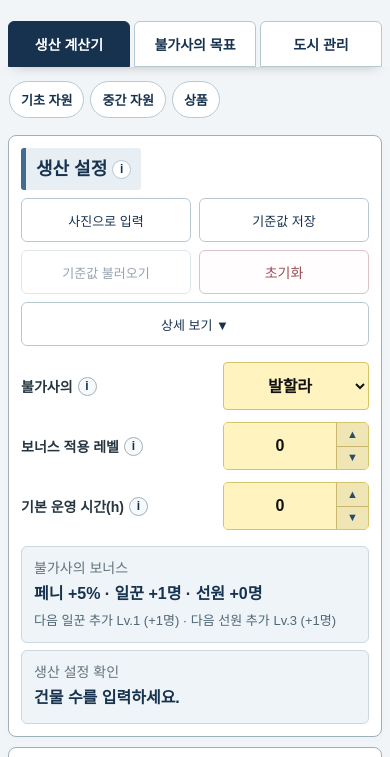
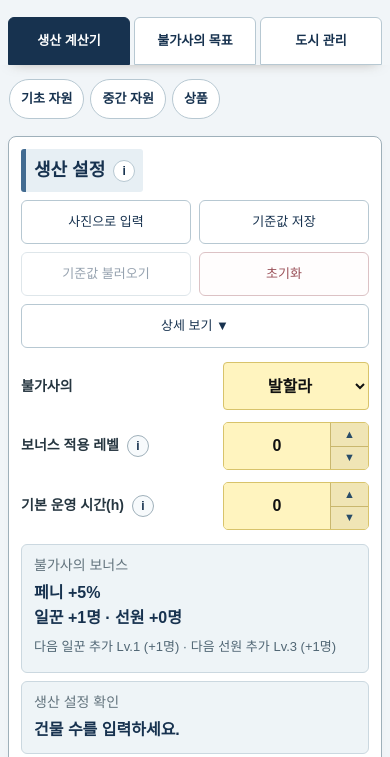
Before and after one commit to M-ule/Viking-Culture, a plain HTML site: page index.html in a window 390 px wide. Shown: the part 79-836 px from the top of the page. Drawn offline with Linux system fonts and the light colour scheme.

Commit message:
생산 설정 버튼·입력칸·요약 카드 배치를 마야와 통일

```diff
--- a/index.html
+++ b/index.html
@@ -508,7 +508,7 @@ main{padding:14px 8px;max-width:100%;overflow-x:clip}h1{font-size:21px}.card{pad
 }
 .home-mix{display:flex;align-items:center;gap:8px;flex-wrap:wrap}.home-mix label{display:inline-flex;align-items:center;gap:4px;white-space:nowrap}.home-mix-total{white-space:nowrap;color:var(--blue);font-size:.95em}.home-mix input{width:66px;min-width:55px;height:35px}
 </style>
-<link rel="stylesheet" href="simulator-layout.css?v=20261127">
+<link rel="stylesheet" href="simulator-layout.css?v=20261127b">
 </head><body><main><h1>바이킹 문명 시뮬레이터</h1><div class="legend"><span class="chip"></span>노란 칸에 입력</div><nav class="tabs" aria-label="계산기 탭"><button class="tab active" data-tab="prod">생산 계산기</button><button class="tab" data-tab="wonder">불가사의 목표</button><button class="tab" data-tab="city">도시 관리</button></nav><section id="panel-prod" class="panel active"><nav class="mobile-section-nav" aria-label="생산 계산기 섹션 바로가기"><a href="#stage0">기초 자원</a><a href="#stage1">중간 자원</a><a href="#stage2">상품</a></nav><section class="card" id="productionSettings">
 <div class="sectionbar"><h2 data-tip-key="생산 설정">생산 설정</h2><div class="title-actions">
 <button id="photoImportBtn" type="button">사진으로 입력</button>
@@ -517,7 +517,11 @@ main{padding:14px 8px;max-width:100%;overflow-x:clip}h1{font-size:21px}.card{pad
 <button id="resetBtn" class="danger" type="button">초기화</button>
 <button id="prodView" type="button" aria-controls="t1 t3 t2">상세 보기</button>
 </div></div>
-<div class="bar settings"><label class="wide" data-tip-key="불가사의">불가사의 <select id="wonderName" aria-label="불가사의 선택"><option>발할라</option><option>위그드라실</option><option>드래곤십 엘리다</option></select></label><label data-tip-key="보너스 적용 레벨">보너스 적용 레벨 <input id="bonusLv" type="number" min="0" max="50" step="1"></label><label data-tip-key="기본 운영 시간(h)">기본 운영 시간(h) <input id="baseH" type="number" min="0" step="any"></label></div><span id="resetStatus" role="status" class="status"></span>
+<div class="settings">
+<div class="production-field"><label for="wonderName">불가사의</label><select id="wonderName"><option>발할라</option><option>위그드라실</option><option>드래곤십 엘리다</option></select></div>
+<div class="production-field"><label for="bonusLv" data-tip-key="보너스 적용 레벨">보너스 적용 레벨</label><input id="bonusLv" type="number" min="0" max="50" step="1"></div>
+<div class="production-field"><label for="baseH" data-tip-key="기본 운영 시간(h)">기본 운영 시간(h)</label><input id="baseH" type="number" min="0" step="any"></div>
+</div><span id="resetStatus" role="status" class="status"></span>
 <div id="bonusSummary" class="summary"></div></section><div id="productionSections"><div class="card" id="stage0"><div class="sectionbar"><div class="production-section-title"><h2 data-tip-key="기초 자원">기초 자원</h2><div class="production-title-meta">
 <span class="detail-summary" id="detailSummary0">기본 설정 사용</span></div></div>
 <button type="button" class="detail-open" data-detail-group="0" aria-label="기초 자원 상세 설정"><span class="detail-open-full">기초 자원 </span>상세 설정</button></div><div class="wrap"><table class="prodtable" id="t1"><thead></thead><tbody></tbody></table></div></div><div class="card" id="stage1"><div class="sectionbar"><div class="production-section-title"><h2 data-tip-key="중간 자원">중간 자원</h2><div class="production-title-meta">
@@ -1356,7 +1360,7 @@ function metricBox(k,v,cls=''){return '<div class="metric '+cls+'"><span>'+termH
 function summaryMetrics(target,arr){$(target).innerHTML=arr.map(([k,v,cls])=>metricBox(k,v,cls||'')).join('')}
 function fitMetricSummaries(){document.querySelectorAll('.summary .metric').forEach(box=>box.classList.remove('metric-compact','metric-tight'))}
 
-function decorateNumbers(root=document){root.querySelectorAll('input[type="number"]').forEach(input=>{if(input.matches('[data-k="stock"],.raw-stock,#dirhamStock,#dirhamRate'))return;if(input.parentElement?.classList.contains('number-step'))return;const wrapper=document.createElement('span');wrapper.className='number-step';const arrows=document.createElement('span');arrows.className='number-arrows';const name=input.getAttribute('aria-label')||input.closest('label')?.textContent.trim()||'숫자';for(const delta of [1,-1]){const button=document.createElement('button');button.type='button';button.dataset.numberDelta=String(delta);button.textContent=delta>0?'▲':'▼';button.setAttribute('aria-label',name+(delta>0?' 증가':' 감소'));button.disabled=input.disabled;arrows.appendChild(button)}input.replaceWith(wrapper);wrapper.appendChild(input);wrapper.appendChild(arrows)})}
+function decorateNumbers(root=document){root.querySelectorAll('input[type="number"]').forEach(input=>{if(input.matches('[data-k="stock"],.raw-stock,#dirhamStock,#dirhamRate'))return;if(input.parentElement?.classList.contains('number-step'))return;const wrapper=document.createElement('span');wrapper.className='number-step';const arrows=document.createElement('span');arrows.className='number-arrows';const name=input.getAttribute('aria-label')||input.labels?.[0]?.querySelector('.term-text')?.textContent||input.labels?.[0]?.textContent.trim()||'숫자';for(const delta of [1,-1]){const button=document.createElement('button');button.type='button';button.dataset.numberDelta=String(delta);button.textContent=delta>0?'▲':'▼';button.setAttribute('aria-label',name+(delta>0?' 증가':' 감소'));button.disabled=input.disabled;arrows.appendChild(button)}input.replaceWith(wrapper);wrapper.appendChild(input);wrapper.appendChild(arrows)})}
 function labelInputs(target){const root=$(target);root.querySelectorAll('table').forEach(table=>{const hs=[...table.querySelectorAll('thead th')];const specs=hs.map(th=>{const label=th.dataset.label||th.querySelector('.term-text')?.textContent||th.textContent.trim(),tip=th.dataset.help||TOOLTIPS[label]||'';th.dataset.label=label;th.dataset.help=tip;if(!th.querySelector('.term-wrap'))th.innerHTML=termHtml({label,tip});return{label,tip}});table.querySelectorAll('tbody tr').forEach(row=>{if(row.classList.contains('construction-empty'))return;const first=row.cells[0];let name='항목';if(first){const clone=first.cloneNode(true);clone.querySelectorAll('.mobilelabel').forEach(n=>n.remove());name=clone.textContent.trim()||'항목'}[...row.cells].forEach((cell,j)=>{const s=specs[j]||{label:'',tip:''};cell.dataset.label=s.label;cell.querySelector(':scope > .mobilelabel')?.remove();const mobile=document.createElement('span');mobile.className='mobilelabel';mobile.textContent=s.label;if(j>0||target==='construction')cell.insertBefore(mobile,cell.firstChild)});row.querySelectorAll('input,select').forEach(el=>{if(el.hasAttribute('aria-label'))return;const index=el.closest('td')?.cellIndex??0;el.setAttribute('aria-label',name+' '+(specs[index]?.label||'입력값'))})})});decorateNumbers(root)} function table(target,labels,rows){$(target).innerHTML='<table class="result-table">'+head(labels)+'<tbody>'+rows.join('')+'</tbody></table>';labelInputs(target)}
 
 function decorateTipLabels(root=document){root.querySelectorAll('[data-tip-key]').forEach(el=>{if(el.dataset.tipReady)return;const key=el.dataset.tipKey,tip=TOOLTIPS[key];if(!tip)return;const node=[...el.childNodes].find(n=>n.nodeType===3&&n.textContent.trim());if(!node)return;const span=document.createElement('span');span.className='term-label';span.innerHTML='<span class="term-text">'+node.textContent.trim()+'</span>'+infoIcon(key,tip);node.replaceWith(span,document.createTextNode(' '));el.dataset.tipReady='1'})}
@@ -1488,14 +1492,14 @@ renderBonus=function(){
  const rates=[];
  if(bonus.honey)rates.push('꿀 +'+fmtPct(bonus.honey));
  if(bonus.penny)rates.push('페니 +'+fmtPct(bonus.penny));
- rates.push('일꾼 +'+workers.value+'명','선원 +'+sailors.value+'명');
+ const staffing='일꾼 +'+workers.value+'명 · 선원 +'+sailors.value+'명';
  const next=[['일꾼',workers,staff.worker],['선원',sailors,staff.sailor]].flatMap(([label,group,profile])=>
   group.next===null?[]:['다음 '+label+' 추가 Lv.'+group.next+' (+'+(staffAt(profile,group.next).value-group.value)+'명)']);
  const configured=BUILDINGS.some(b=>actualBuildings(b)>0);
  const operating=BUILDINGS.some(b=>configRows(b).some(row=>row.count>0&&rowHours(b,row)>0));
  const short=BASE.concat(MID).filter(b=>resourceRemain(STOCK_KEY[b])< -1e-8).map(b=>STOCK_KEY[b]);
  const check=(!configured||!operating);
- $('bonusSummary').innerHTML=summaryCard('불가사의 보너스',rates.join(' · '),next.join(' · '))+
+ $('bonusSummary').innerHTML=summaryCard('불가사의 보너스',rates.length?rates.join(' · ')+'<span class="bonus-staff">'+staffing+'</span>':staffing,next.join(' · ')||'다음 인력 추가 없음')+
   summaryCard(check?'생산 설정 확인':'조정 필요 생산 항목',!configured?'건물 수를 입력하세요.':!operating?'운영 시간을 입력하세요.':short.length?short.join(' · '):'없음','',!check&&short.length?'bad':'');
 };
 function powerShortfalls(required){
--- a/simulator-layout.css
+++ b/simulator-layout.css
@@ -35,7 +35,6 @@ h1 { color: var(--blue); margin-bottom: 12px; }
 @media (min-width: 721px) and (max-width: 1100px) {
   main { padding: 18px 14px; }
 }
-#productionSettings .settings,
 #wonderSettings .settings,
 #sleepCard > .bar { margin-bottom: 16px; }
 
@@ -156,23 +155,17 @@ h1 { color: var(--blue); margin-bottom: 12px; }
 
 @media (max-width: 720px) {
   .sectionbar h2 .term-wrap { flex-wrap: nowrap; }
-  #productionSettings .sectionbar, .title-actions { width: 100%; }
-  .title-actions { display: grid; grid-template-columns: repeat(2, minmax(0, 1fr)); }
-  .title-actions button { padding: 8px 5px; }
-  #prodView { grid-column: 1 / -1; }
-  #productionSettings .settings, #wonderSettings .settings, #sleepCard > .bar {
+  #wonderSettings .settings, #sleepCard > .bar {
     display: grid;
     grid-template-columns: minmax(0, 1fr);
     gap: 10px;
   }
-  #productionSettings .settings label,
   #wonderSettings .settings label,
   #sleepCard .bar label,
   .currency-settings label,
   .research-search label { width: 100%; }
   .currency-settings, .research-search { display: grid; grid-template-columns: minmax(0, 1fr); }
   #researchSearch { width: min(55%, 220px); }
-  #productionSettings .settings select { width: 55%; max-width: 210px; }
   #sleepCard .bar select { width: 120px; }
   #bonusSummary, #goalSummary { grid-template-columns: minmax(0, 1fr); }
   .production-section-title { align-items: flex-start; }
@@ -204,8 +197,6 @@ h1 { color: var(--blue); margin-bottom: 12px; }
 .title-actions button:not(.danger), .detail-open, #wonderView, #cityView {
   border-color: var(--surface-line);
 }
-#productionSettings .settings { gap: 16px 24px; }
-#productionSettings .settings .number-step { width: 120px; }
 #wonderSettings .settings { gap: 16px 24px; }
 #wonderSettings .settings .number-step { width: 81px; }
 #wonderContext { gap: 12px; }
@@ -283,8 +274,6 @@ h1 { color: var(--blue); margin-bottom: 12px; }
     min-width: 0;
     font-size: 14px;
   }
-  #productionSettings .settings { gap: 12px; }
-  #productionSettings .settings :is(#wonderName,.number-step),
   #cityOverviewCard .territory-controls .number-step,
   #dirhamCard .currency-settings :is(.number-step,.amount-input) {
     width: min(146px, 48%);
@@ -292,10 +281,8 @@ h1 { color: var(--blue); margin-bottom: 12px; }
     height: 48px;
     min-height: 48px;
   }
-  #productionSettings .settings .number-step input,
   #cityOverviewCard .territory-controls .number-step input,
   #dirhamCard .currency-settings .number-step input { min-height: 46px; }
-  #productionSettings .settings #wonderName { max-width: 48%; }
   #wonderSettings .sectionbar { flex-wrap: nowrap; }
   #wonderSettings .sectionbar #wonderView {
     width: auto;
@@ -519,3 +506,145 @@ h1 { color: var(--blue); margin-bottom: 12px; }
   #panel-prod #productionSections .prodtable tbody td:first-child { min-height: 42px; }
   #panel-prod #productionSections .prodtable tbody td:nth-child(n+7) { padding-block: 6px; }
 }
+
+/* Shared tab and production settings geometry. */
+.tabs .tab { line-height: 1.35; }
+
+#productionSettings > .sectionbar {
+  min-height: 48px;
+  flex-wrap: nowrap;
+  gap: 16px;
+  margin-bottom: 16px;
+}
+#productionSettings h2 {
+  flex: 0 1 auto;
+  padding: 10px 12px;
+  line-height: 28px;
+  white-space: nowrap;
+}
+#productionSettings .title-actions { flex-wrap: nowrap; }
+#productionSettings .title-actions button {
+  height: 44px;
+  padding: 8px 12px;
+  line-height: 1.35;
+}
+#productionSettings .settings {
+  display: flex;
+  flex-wrap: wrap;
+  align-items: center;
+  gap: 16px 24px;
+  margin: 0 0 16px;
+}
+.production-field {
+  display: flex;
+  gap: 8px;
+  align-items: center;
+  min-width: 0;
+  font-size: 16px;
+  font-weight: 600;
+  white-space: nowrap;
+}
+.production-field > label { line-height: 1.5; }
+#productionSettings :is(h2, .production-field) .term-label { display: inline; }
+#productionSettings :is(h2, .production-field) .info-tip { margin-left: 9px; }
+#productionSettings h2 .info-tip { margin-left: 11px; }
+#productionSettings #wonderName { width: 210px; }
+.production-field > .number-step { width: 120px; }
+.production-field > :is(.number-step, select) {
+  flex: none;
+  min-width: 0;
+  height: 44px;
+}
+.production-field .number-step input { height: auto; min-height: 0; }
+.production-field .number-arrows { width: 28px; flex-basis: 28px; }
+
+#bonusSummary { margin-top: 14px; }
+#bonusSummary .metric { display: block; min-height: 90px; }
+#bonusSummary .metric > span { line-height: 1.5; }
+#bonusSummary .metric > strong {
+  display: inline;
+  font-size: 17px !important;
+  line-height: 1.55 !important;
+  word-break: keep-all;
+}
+#bonusSummary .metric-support { margin-bottom: 7px; }
+#bonusSummary .bonus-staff::before { content: " · "; }
+#bonusSummary .metric > strong.bad { color: var(--red); }
+
+@media (max-width: 850px) {
+  #bonusSummary .bonus-staff { display: inline; }
+  #bonusSummary .bonus-staff::before { content: "\a"; white-space: pre; }
+}
+@media (max-width: 1000px) {
+  #productionSettings > .sectionbar {
+    display: grid;
+    grid-template-columns: repeat(2,minmax(0,1fr));
+    gap: 12px 8px;
+  }
+  #productionSettings h2 { grid-area: 1 / 1; justify-self: start; }
+  #productionSettings .title-actions { display: contents; }
+  #productionSettings .title-actions button { min-width: 0; font-size: 13px; }
+  #productionSettings #photoImportBtn { grid-area: 1 / 2; font-size: 16px; }
+  #productionSettings #manualSave { grid-area: 2 / 1; }
+  #productionSettings #restore { grid-area: 2 / 2; }
+  #productionSettings #resetBtn { grid-area: 3 / 1; justify-self: start; }
+  #productionSettings #prodView { grid-area: 3 / 2; justify-self: end; }
+}
+@media (max-width: 720px) {
+  main { padding-top: 12px; }
+  .tabs { padding-top: 6px; }
+  .mobile-section-nav a { min-height: 40px; }
+  #productionSettings :is(h2, .production-field) .info-tip {
+    width: 22px;
+    height: 22px;
+    min-width: 22px;
+    margin-left: 8px;
+  }
+  .tabs .tab { min-height: 48px; padding: 7px 4px; font-size: 13px; line-height: 1.4; }
+  #productionSettings > .sectionbar { gap: 8px; margin-bottom: 14px; }
+  #productionSettings h2 { grid-column: 1 / -1; padding: 8px; line-height: 1.5; }
+  #productionSettings #photoImportBtn { grid-area: 2 / 1; font-size: 13px; }
+  #productionSettings #manualSave { grid-area: 2 / 2; }
+  #productionSettings #restore { grid-area: 3 / 1; }
+  #productionSettings #resetBtn { grid-area: 3 / 2; }
+  #productionSettings #prodView { grid-area: 4 / 1 / auto / -1; }
+  #productionSettings .title-actions button {
+    width: 100%;
+    padding: 7px;
+    justify-self: stretch;
+  }
+  #productionSettings .settings {
+    display: grid;
+    grid-template-columns: minmax(0, 1fr);
+    gap: 12px;
+    margin-bottom: 12px;
+  }
+  .production-field {
+    display: grid;
+    grid-template-columns: minmax(0, 1fr) minmax(100px, 42%);
+    font-size: 14px;
+    white-space: normal;
+  }
+  .production-field > label { word-break: keep-all; }
+  .production-field > .number-step, #productionSettings #wonderName {
+    width: 100%;
+    height: 48px;
+    font-size: 16px;
+  }
+  .production-field .number-arrows { width: 38px; flex-basis: 38px; }
+  .production-field .number-arrows button { min-height: 0; }
+  #productionSettings #wonderName { font-size: clamp(13px, 4.1vw, 16px); }
+  #bonusSummary { gap: 8px; }
+  #bonusSummary .metric { min-height: 0; }
+  #bonusSummary .metric > span { margin-bottom: 5px; }
+  #bonusSummary .metric-support { margin-bottom: 5px; }
+  #bonusSummary .metric > strong { font-size: 16px !important; }
+}
+@media (max-width: 359px) {
+  .production-field {
+    grid-template-columns: minmax(0, 1fr) minmax(92px, 40%);
+    font-size: 13px;
+  }
+}
+/* Keep inline staffing at the same size as the production bonus values. */
+#bonusSummary .bonus-staff { display: inline; color: inherit; font: inherit; margin: 0; }
```
